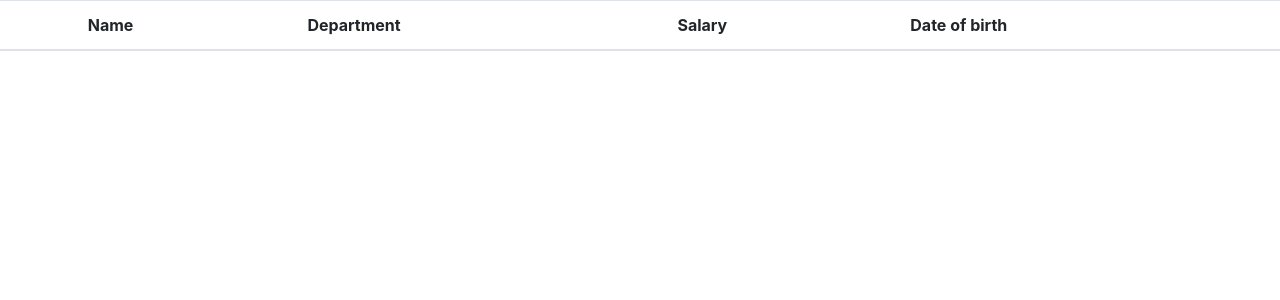
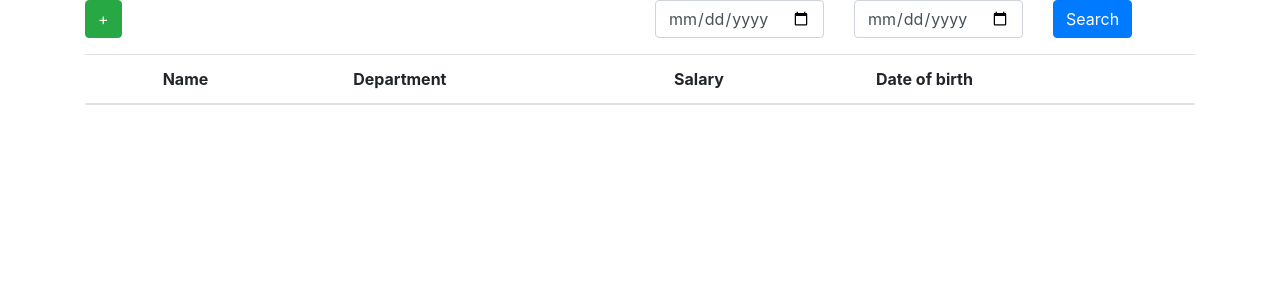
Before and after one commit to goroanya/grow_project, a Flask app: template templates/employees.html in a window 1280 px wide. Shown: the part 56-356 px from the top of the page. Run offline with Flask 2, Linux system fonts and the light colour scheme; the template is opened without the code that fills it, so the values that code supplies are empty; some libraries are stand-ins or nearby versions.

Commit message:
filtering employees by date of birth implemented

```diff
--- a/templates/employees.html
+++ b/templates/employees.html
@@ -1,5 +1,25 @@
 {% extends "index.html" %}
 {%  block content %}
+<div class="row">
+  <div class="col">
+    <form method="get" action="/employees/new" class="form-group">
+      <button type="submit" class="btn btn-success">+</button>
+    </form>
+  </div>
+  <div class="col">
+    <form method="get" action="/employees" class="form-group row">
+    <div class="col">
+      <input required class="form-control" type="date" value="{{ start_date }}" name="start_date">
+    </div>
+    <div class="col">
+      <input required class="form-control" type="date" value="{{ end_date }}" name="end_date">
+    </div>
+    <div class="col">
+      <button type="submit" class="btn btn-primary">Search</button>
+    </div>
+    </form>
+  </div>
+</div>
 <table class="table table-hover">
   <thead>
     <tr>
--- a/templates/index.html
+++ b/templates/index.html
@@ -27,8 +27,10 @@
     </ul>
   </div>
 </nav>
+<div class="container">
 {%  block content %}{%  endblock %}
 <script src="/static/js/jquery.js"></script>
 <script src="/static/js/bootstrap.min.js"></script>
+</div>
 </body>
 </html>
--- a/views/app.py
+++ b/views/app.py
@@ -2,7 +2,7 @@
 import functools
 import http.client
 
-from flask import Flask, render_template, redirect
+from flask import Flask, render_template, redirect, request
 from flask_api import status
 
 import views.communicate as requests
@@ -40,10 +40,14 @@ def index():
 @__error_handler
 def get_employees():
     """Return page with employees list"""
-    employees = requests.get_employees()
+    start_date = request.args.get('start_date')
+    end_date = request.args.get('end_date')
+    employees = requests.get_employees(start_date, end_date)
     return render_template('employees.html',
                            title='Employees',
-                           employees=employees)
+                           employees=employees,
+                           start_date=start_date,
+                           end_date=end_date)
 
 
 @APP.route('/employees/<int:employee_id>', methods=['GET'])
```
Also changed, not shown: rest/employee_api.py (+10 -1 lines), views/communicate.py (+6 -2 lines).
